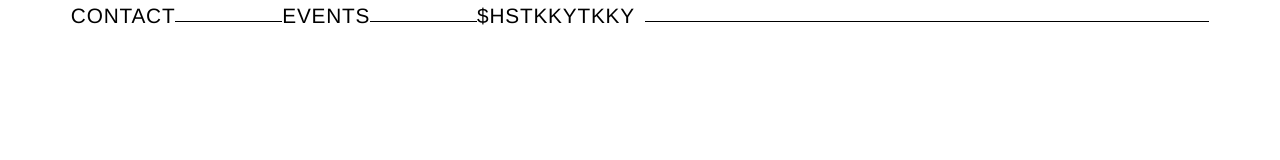
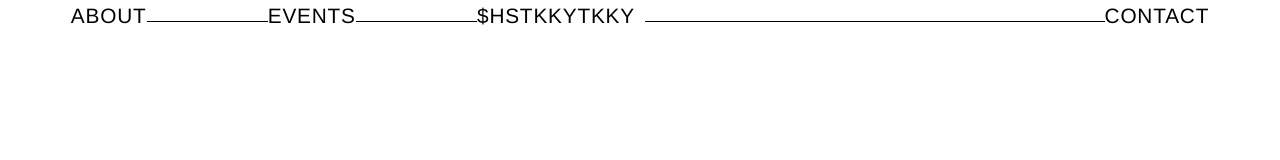
Before and after one commit to sassmilic/hawkchild-website, a React (Create React App) app: page / in a window 1280 px wide. Shown: the top 160 px of the page. Built offline with nearby package versions, Linux system fonts and the light colour scheme.

Commit message:
about buttom

```diff
--- a/src/App.css
+++ b/src/App.css
@@ -2,14 +2,6 @@
   --title-aspect-ratio: 0.16;
   --margin-as-ratio-of-width: 0.05534736966;
   --gap-as-ratio-of-width: 0.00882352941;
-}
-
-@font-face {
-  font-family: 'Helvetica-Light';
-  src: local('Helvetica-Light'),
-       url('./fonts/helvetica-light/HelveticaLt.ttf') format('ttf');
-  font-weight: 300;
-  font-style: normal;
 }
 
 .main {
@@ -45,30 +37,31 @@
     display: flex;
     align-items: flex-start;
     justify-content: space-between; /* Center items horizontally */
-    flex-direction: row; /* Stack buttons vertically */
+    flex-direction: row; /* Stack left vertically */
     gap: calc(100% * var(--gap-as-ratio-of-width));
 
     background-color: white;
 }
 
-.navbar div {
+.navbar .left, .right {
     height: 100%;
     width: 50%;
-}
-
-.navbar .buttons {
     display: flex;
     justify-content: space-between;
 }
 
+.navbar .right .empty{
+  width: 100%;
+}
 
-.navbar  .empty {
+.navbar .left,.right .empty {
     height: 1.4em;
     margin: 0;
     border-bottom: 1px solid;
 }
 
-.navbar .buttons button {
+
+.navbar button {
     padding: 0  !important;
     margin-bottom: 0.3em;
     height: 1.1em; /* to "cut" the element right at bottom of text */
@@ -81,7 +74,7 @@
     letter-spacing: 0.05rem;
 }
 
-.buttons button:hover {
+.navbar button:hover {
     cursor: crosshair;
     color: #63fe8c;
     text-decoration: line-through 1px;
--- a/src/App.js
+++ b/src/App.js
@@ -10,14 +10,17 @@ function App() {
     return (
         <>
         <nav className="navbar">
-            <div className="buttons">
-                <button>CONTACT</button>
+            <div className="left">
+                <button>ABOUT</button>
                 <div className="empty"></div>
                 <button>EVENTS</button>
                 <div className="empty"></div>
                 <button>$HSTKKYTKKY</button>
             </div>
-            <div className="empty"></div>
+            <div className="right">
+                <div className="empty"></div>
+                <button>CONTACT</button>
+            </div>
         </nav>
         <div className="main">
             <div className="title-svg">
```
